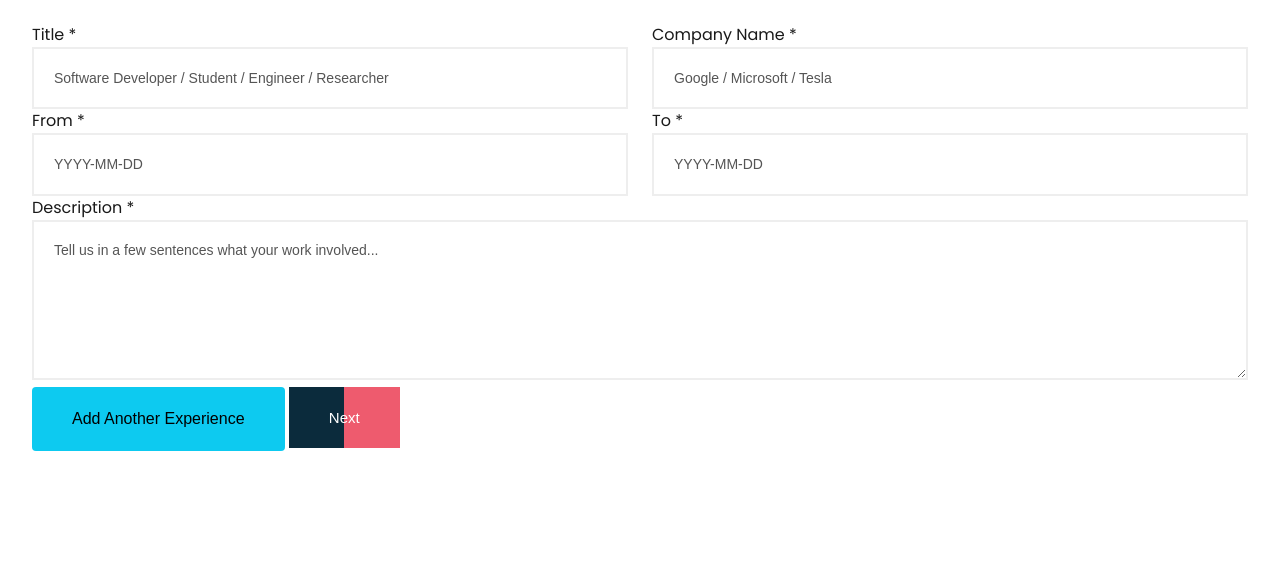
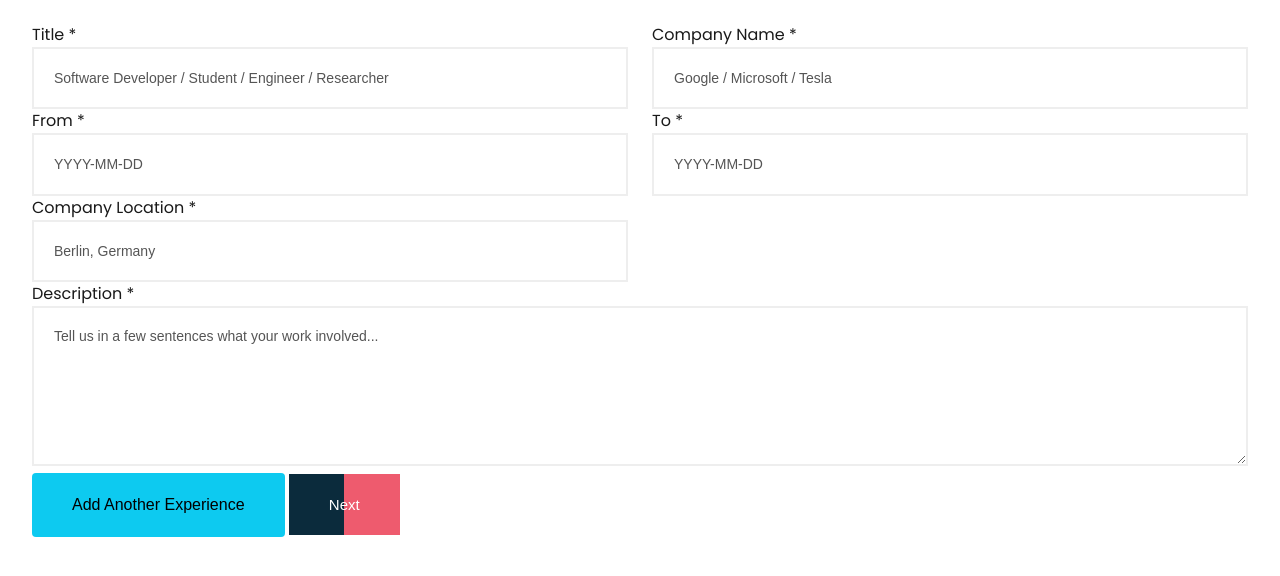
Before and after one commit to sam505/Portfolio, a Django app: page /create/experience in a window 1280 px wide. Shown: the part 138-714 px from the top of the page. Run offline with Django 4.2, Linux system fonts and the light colour scheme; the visitor is signed in with stand-in values (Sample User, id 1); some libraries are stand-ins or nearby versions.

Commit message:
Add experience location

```diff
--- a/templates/user_interface/experience.html
+++ b/templates/user_interface/experience.html
@@ -57,6 +57,15 @@
               {% endfor %}
             </div>
 
+            <!-- Location -->
+            <div class="col-md-6">
+              <label class="label" for="name">Company Location *</label>
+              {% render_field expFORM.location placeholder="Berlin, Germany" %}
+              {% for error in expFORM.location.errors %}
+              <span class="text-danger ml-2">{{ error }}</span>
+              {% endfor %}
+            </div>
+
             <!-- Description -->
             <div>
               <label class="label" for="textarea">Description *</label>
--- a/user_interface/forms.py
+++ b/user_interface/forms.py
@@ -48,13 +48,14 @@ class ExperienceForm(ModelForm):
     class Meta:
         model = ExperienceModel
         exclude = ('user',)
-        fields = ["user", "expTitle", "expYear", "expEndYear", "company", "expDescription"]
+        fields = ["user", "expTitle", "expYear", "location", "expEndYear", "company", "expDescription"]
         labels = {
             "user": "User",
             "expTitle": "Job Title",
             "expYear": "Year",
             "company": "Company Name",
-            "expDescription": "Job Description"
+            "expDescription": "Job Description",
+            "location": "Location"
         }
 
     def save(self, commit=True, *args, **kwargs):
--- a/user_interface/models.py
+++ b/user_interface/models.py
@@ -75,6 +75,7 @@ class ExperienceModel(models.Model):
     expYear = models.DateField(max_length=50, blank=True, null=True)
     expEndYear = models.DateField(max_length=50, blank=True, null=True)
     company = models.CharField(max_length=100, blank=True, null=True)
+    location = models.CharField(max_length=100, blank=True, null=True)
     expDescription = models.TextField(blank=True, null=True)
 
 
```
Also changed, not shown: templates/user_interface/update/experience.html (+9 -0 lines).
